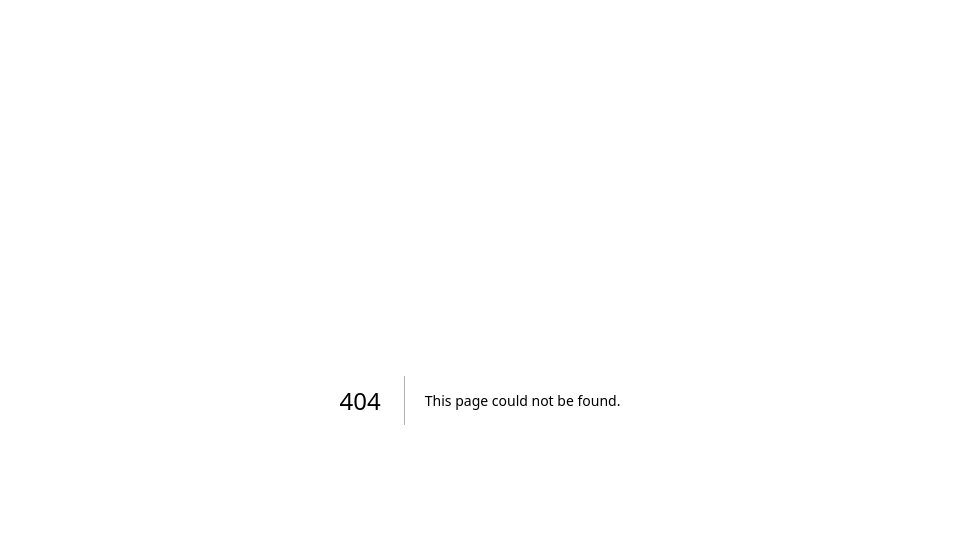
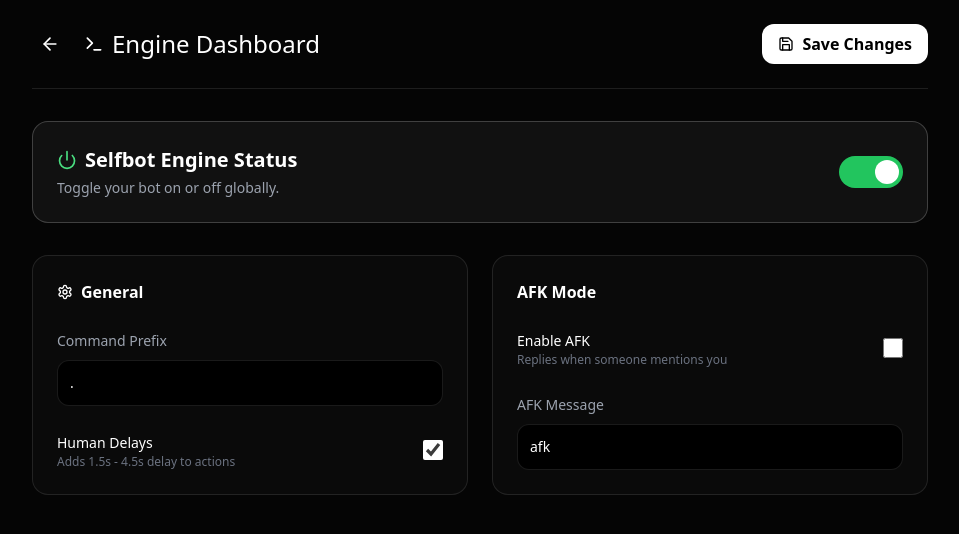
Before and after one commit to Chrxmaticc/chrm-frontend, a Next.js app: page /dashboard in a window 1280 px wide. Before the commit this address had no page. Shown: the top 534 px of the page, without its empty margins (160-1119 px from the left). Built offline with nearby package versions, Linux system fonts and the light colour scheme; no server answers.

Commit message:
Add Dashboard component with settings management

```diff
--- /dev/null
+++ b/app/dashboard/page.tsx
@@ -0,0 +1,163 @@
+"use client";
+
+import { useState, useEffect } from "react";
+import { Terminal, Power, Save, ArrowLeft, Settings } from "lucide-react";
+import Link from "next/link";
+
+export default function Dashboard() {
+  const [isActive, setIsActive] = useState(true);
+  const [settings, setSettings] = useState({
+    prefix: ".",
+    delays_enabled: true,
+    afk: { enabled: false, message: "afk" }
+  });
+  const [loading, setLoading] = useState(true);
+  const [saving, setSaving] = useState(false);
+
+  const API_URL = process.env.NEXT_PUBLIC_API_URL;
+  const DISCORD_ID = "test_user"; // In prod, get this from your auth token/localStorage
+
+  // Fetch current settings on load
+  useEffect(() => {
+    fetch(`${API_URL}/api/user/${DISCORD_ID}`)
+      .then(res => res.json())
+      .then(data => {
+        if (data.settings) {
+           // merge with defaults safely
+           setSettings(prev => ({ ...prev, ...data.settings }));
+        }
+        if (data.is_active !== undefined) {
+           setIsActive(data.is_active);
+        }
+        setLoading(false);
+      })
+      .catch(() => setLoading(false));
+  }, [API_URL]);
+
+  const saveSettings = async () => {
+    setSaving(true);
+    await fetch(`${API_URL}/api/user/${DISCORD_ID}`, {
+      method: "PATCH",
+      headers: { "Content-Type": "application/json" },
+      body: JSON.stringify({ settings, is_active: isActive })
+    });
+    setSaving(false);
+    alert("Settings saved. Bot will sync in 30 seconds.");
+  };
+
+  const toggleBot = async () => {
+    const newState = !isActive;
+    setIsActive(newState);
+    await fetch(`${API_URL}/api/user/${DISCORD_ID}`, {
+      method: "PATCH",
+      headers: { "Content-Type": "application/json" },
+      body: JSON.stringify({ settings: {}, is_active: newState })
+    });
+  };
+
+  if (loading) return <div className="min-h-screen bg-[#050505] text-white flex items-center justify-center font-mono">Loading dashboard...</div>;
+
+  return (
+    <div className="min-h-screen bg-[#050505] text-white p-6 font-sans">
+      <div className="max-w-4xl mx-auto space-y-8">
+
+        {/* Header */}
+        <div className="flex items-center justify-between border-b border-white/10 pb-6">
+          <div className="flex items-center gap-4">
+            <Link href="/" className="p-2 hover:bg-white/10 rounded-lg transition-colors">
+              <ArrowLeft className="w-5 h-5" />
+            </Link>
+            <h1 className="text-2xl font-serif flex items-center gap-2">
+              <Terminal className="w-5 h-5" /> Engine Dashboard
+            </h1>
+          </div>
+          <button
+            onClick={saveSettings}
+            disabled={saving}
+            className="flex items-center gap-2 bg-white text-black px-4 py-2 rounded-lg font-semibold hover:bg-gray-200 transition-colors disabled:opacity-50"
+          >
+            <Save className="w-4 h-4" /> {saving ? "Saving..." : "Save Changes"}
+          </button>
+        </div>
+
+        {/* Master Toggle */}
+        <div className={`p-6 rounded-2xl border flex items-center justify-between transition-colors ${isActive ? 'bg-white/[0.05] border-white/20' : 'bg-black border-white/10'}`}>
+          <div>
+            <h2 className="text-xl font-bold flex items-center gap-2">
+              <Power className={`w-5 h-5 ${isActive ? 'text-green-400' : 'text-red-400'}`} />
+              Selfbot Engine Status
+            </h2>
+            <p className="text-gray-400 text-sm mt-1">Toggle your bot on or off globally.</p>
+          </div>
+          <button
+            onClick={toggleBot}
+            className={`w-16 h-8 rounded-full transition-colors relative flex items-center px-1 ${isActive ? 'bg-green-500' : 'bg-gray-700'}`}
+          >
+            <div className={`w-6 h-6 rounded-full bg-white transition-transform ${isActive ? 'translate-x-8' : 'translate-x-0'}`} />
+          </button>
+        </div>
+
+        {/* Settings Grid */}
+        <div className="grid md:grid-cols-2 gap-6">
+
+          {/* General Settings */}
+          <div className="p-6 rounded-2xl bg-[#0a0a0a] border border-white/10 space-y-6">
+            <h3 className="font-semibold flex items-center gap-2"><Settings className="w-4 h-4"/> General</h3>
+
+            <div className="space-y-2">
+              <label className="text-sm text-gray-400">Command Prefix</label>
+              <input
+                type="text"
+                value={settings.prefix}
+                onChange={(e) => setSettings({...settings, prefix: e.target.value})}
+                className="w-full bg-black border border-white/10 rounded-lg p-3 text-sm focus:border-white focus:outline-none"
+              />
+            </div>
+
+            <div className="flex items-center justify-between">
+              <div>
+                <label className="text-sm font-medium">Human Delays</label>
+                <p className="text-xs text-gray-500">Adds 1.5s - 4.5s delay to actions</p>
+              </div>
+              <input
+                type="checkbox"
+                checked={settings.delays_enabled}
+                onChange={(e) => setSettings({...settings, delays_enabled: e.target.checked})}
+                className="w-5 h-5 accent-white"
+              />
+            </div>
+          </div>
+
+          {/* AFK Settings */}
+          <div className="p-6 rounded-2xl bg-[#0a0a0a] border border-white/10 space-y-6">
+            <h3 className="font-semibold">AFK Mode</h3>
+
+            <div className="flex items-center justify-between">
+              <div>
+                <label className="text-sm font-medium">Enable AFK</label>
+                <p className="text-xs text-gray-500">Replies when someone mentions you</p>
+              </div>
+              <input
+                type="checkbox"
+                checked={settings.afk?.enabled || false}
+                onChange={(e) => setSettings({...settings, afk: {...settings.afk, enabled: e.target.checked}})}
+                className="w-5 h-5 accent-white"
+              />
+            </div>
+
+            <div className="space-y-2">
+              <label className="text-sm text-gray-400">AFK Message</label>
+              <input
+                type="text"
+                value={settings.afk?.message || ""}
+                onChange={(e) => setSettings({...settings, afk: {...settings.afk, message: e.target.value}})}
+                className="w-full bg-black border border-white/10 rounded-lg p-3 text-sm focus:border-white focus:outline-none"
+              />
+            </div>
+          </div>
+
+        </div>
+      </div>
+    </div>
+  );
+}
```
